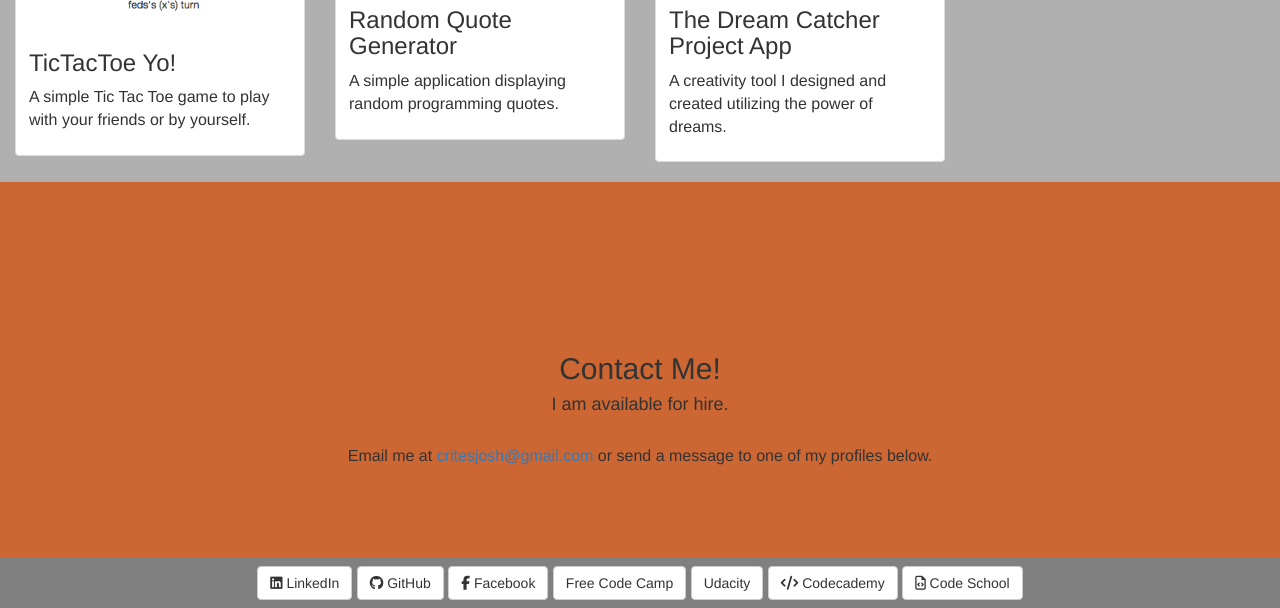
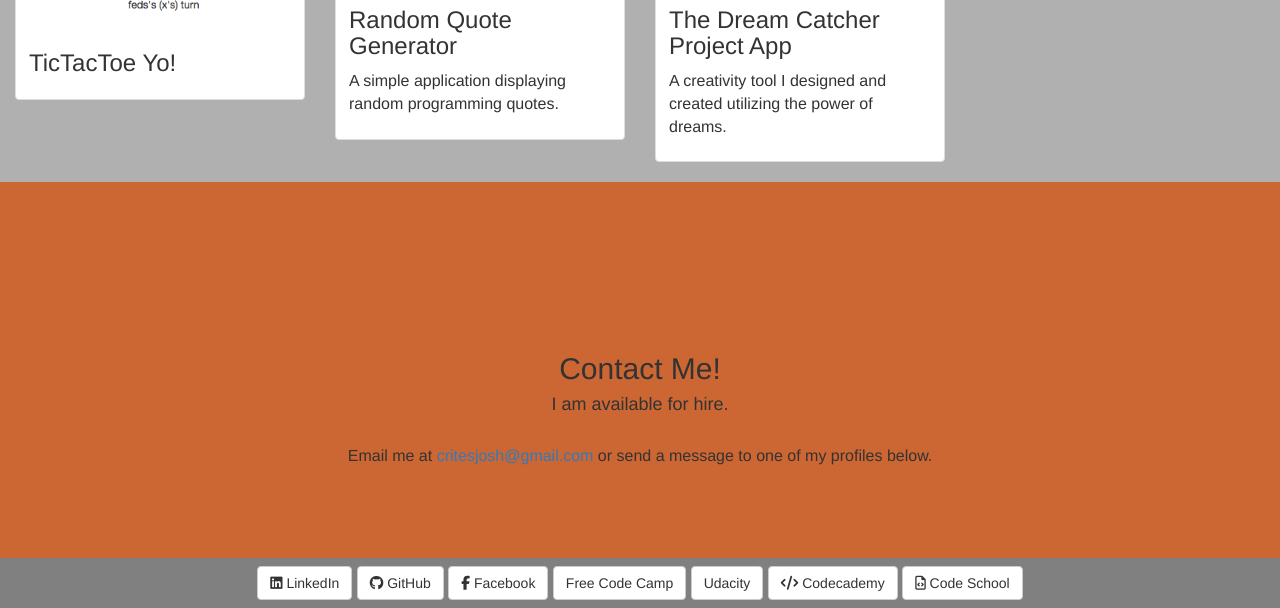
Before and after one commit to critesjosh/villageBagel2019, a plain HTML site: page index.html in a window 1280 px wide. Shown: the part 2026-2634 px from the top of the page. Drawn offline with nearby package versions, Linux system fonts and the light colour scheme.

Commit message:
formatting

```diff
--- a/index.html
+++ b/index.html
@@ -124,7 +124,6 @@
               </a>
               <div class="caption">
                 <h3>TicTacToe Yo!</h3>
-                <p>A simple Tic Tac Toe game to play with your friends or by yourself.</p>
               </div>
             </div>
           </div>
```
